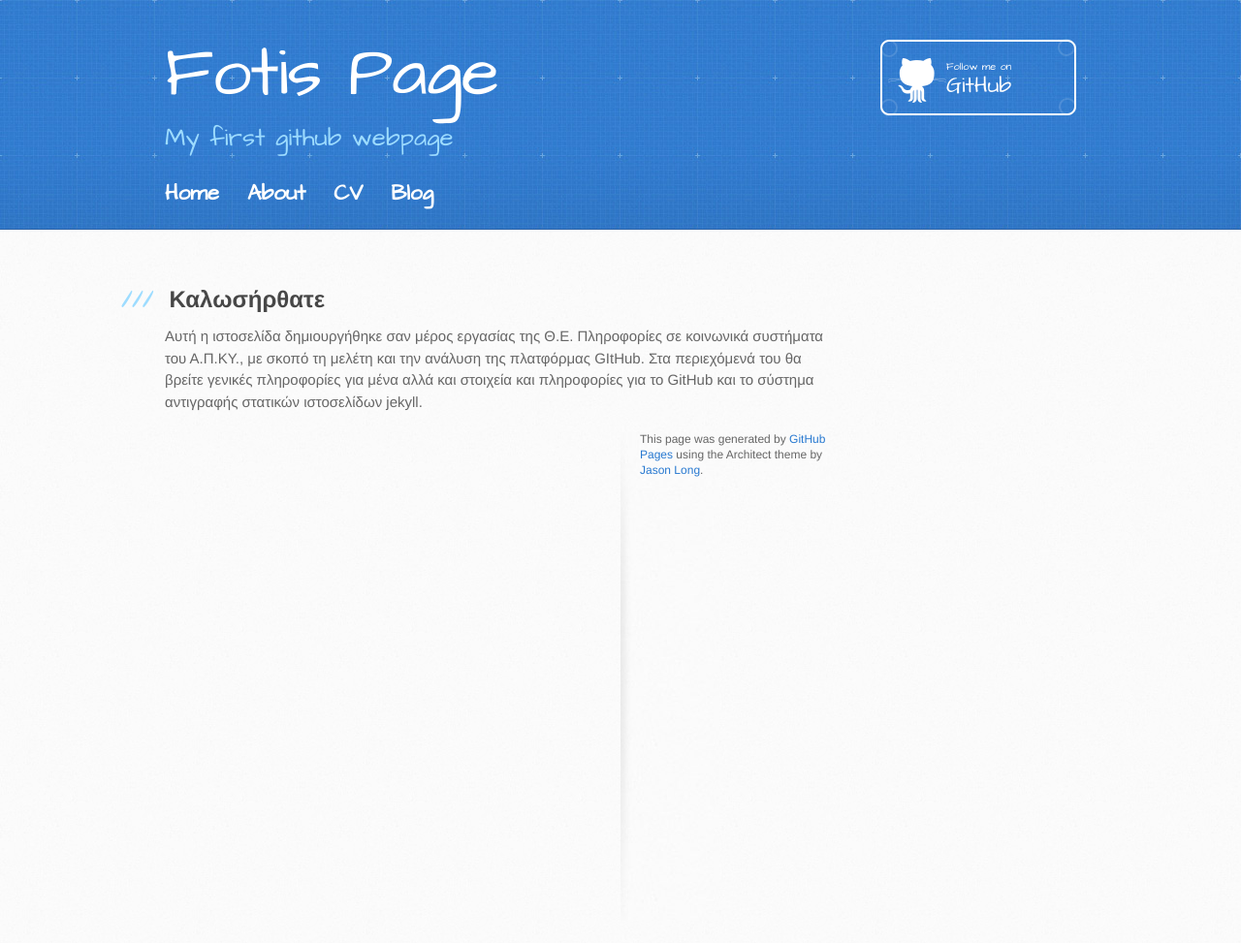
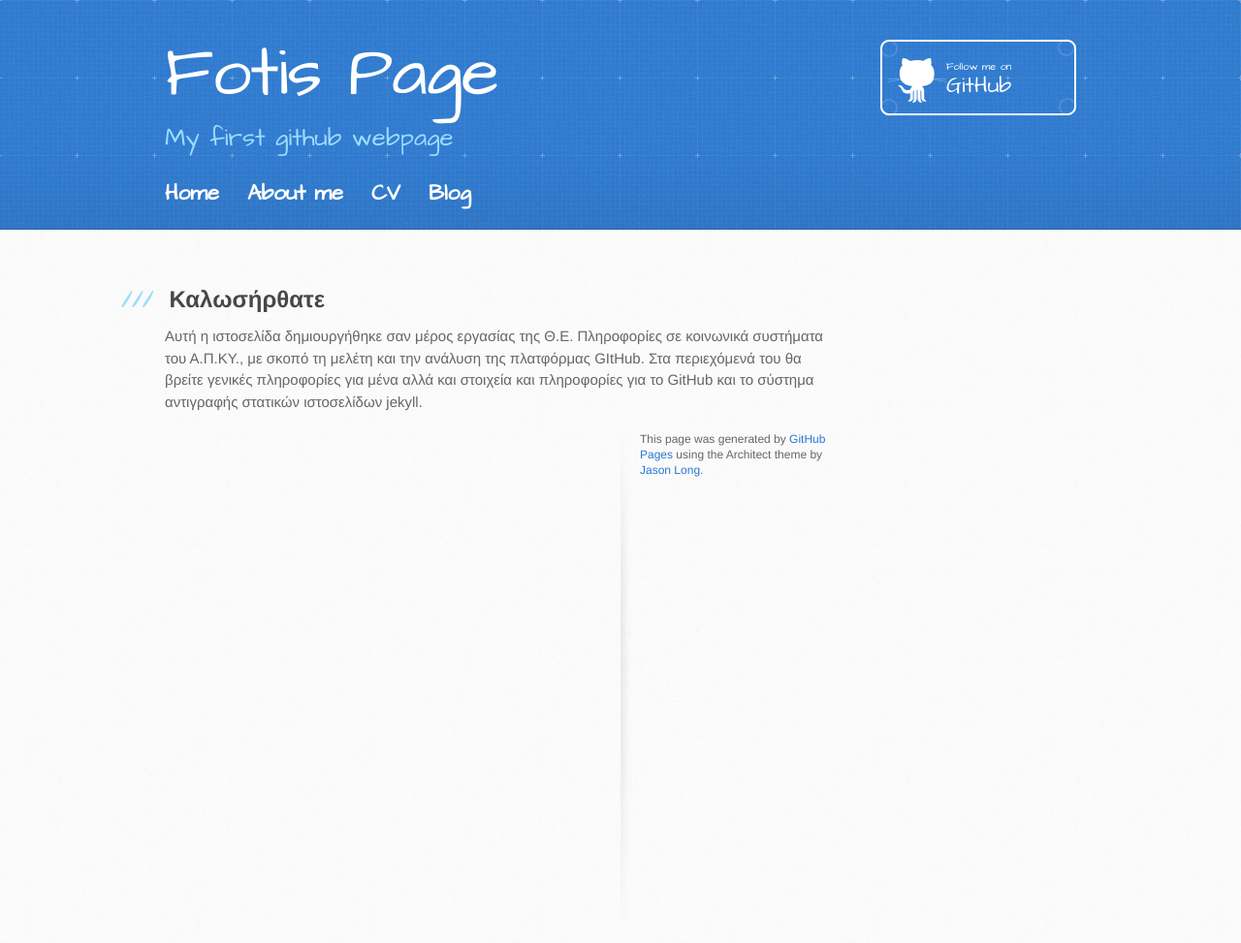
Before and after one commit to tsakof/tsakof.github.io, a Jekyll site: the page index.html, which Jekyll copies as it is, in a window 1280 px wide. Shown: the whole page at 97% size. Built offline with Jekyll 4.4.1, drawn with Linux system fonts in a browser that asks for light colours.

```diff
--- a/index.html
+++ b/index.html
@@ -25,7 +25,7 @@
         <nav>
 	    		<ul>
 	        		<li><a href="/">Home</a></li>
-		        	<li><a href="/about">About</a></li>
+		        	<li><a href="/about">About me</a></li>
 	        		<li><a href="/CV">CV</a></li>
 	        		<li><a href="/blog">Blog</a></li>
 	    		</ul>
```
